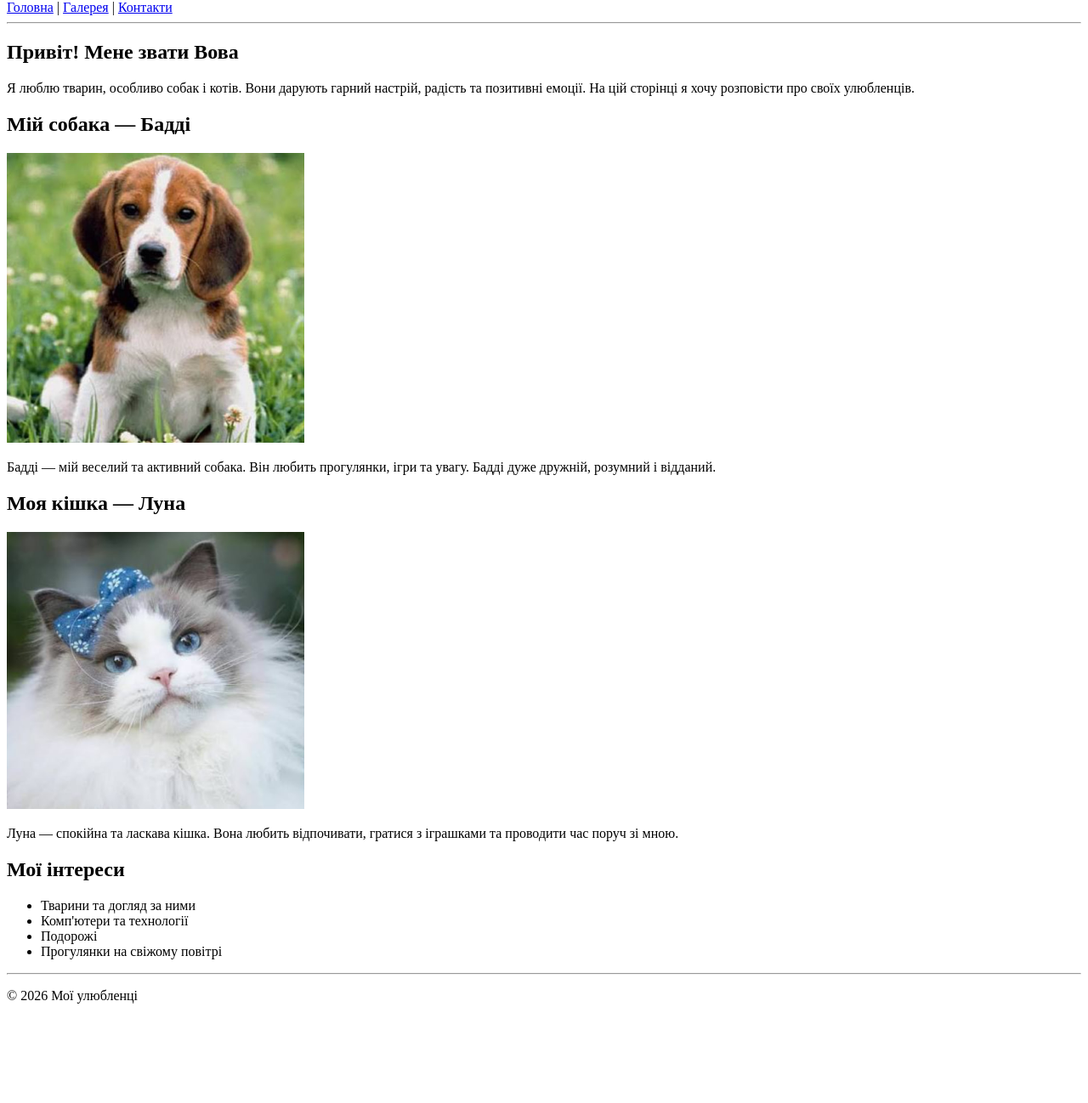
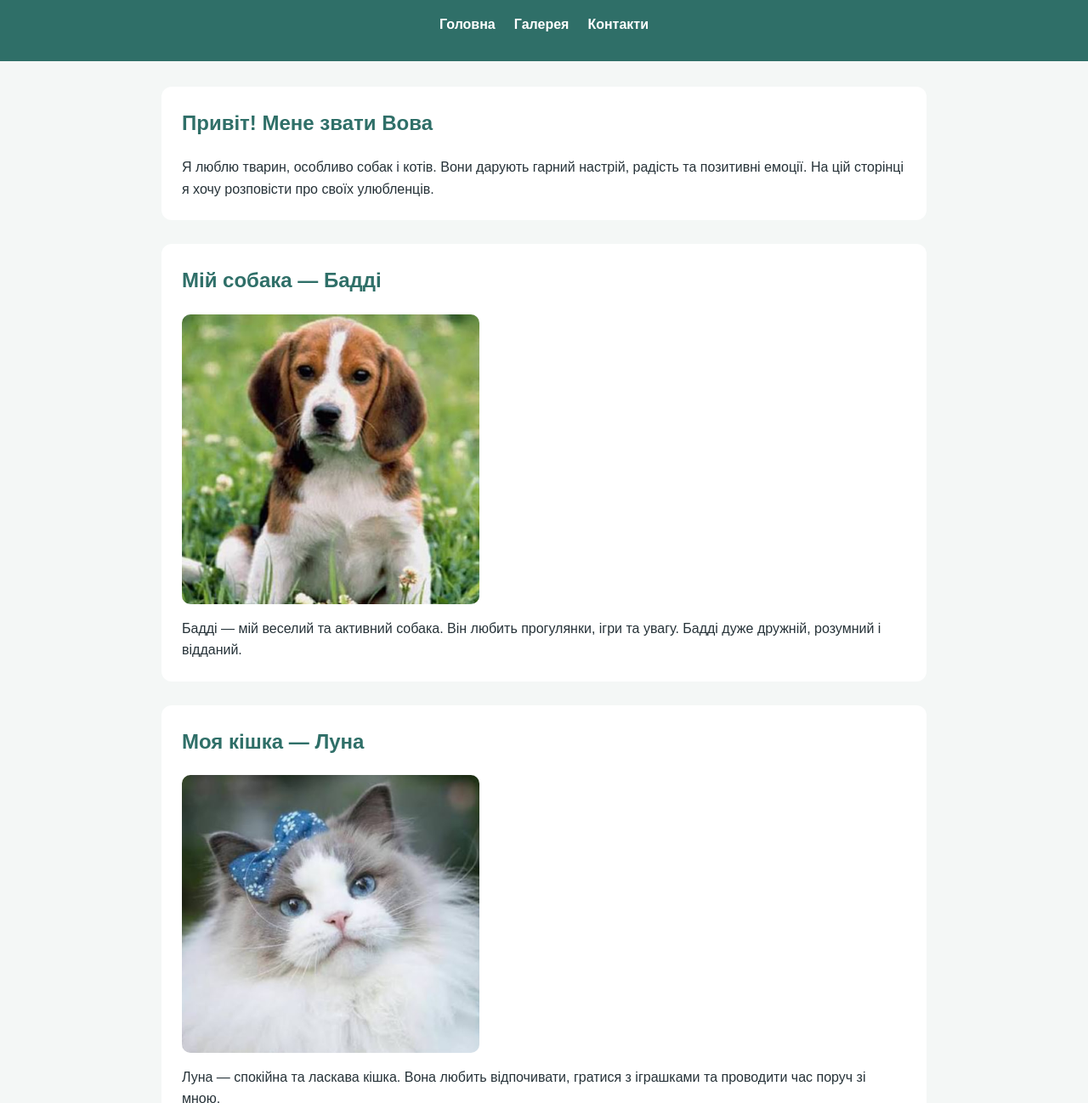
Before and after one commit to yesnomaybecan/mypage, a plain HTML site: page index.html in a window 1280 px wide. Shown: the part 80-1378 px from the top of the page at 85% size. Before the commit the page ends 1277 px from the top, so only its background shows below. Drawn offline with Linux system fonts and the light colour scheme.

Commit message:
Update HTML pages and add CSS styles

```diff
--- a/index.html
+++ b/index.html
@@ -1,66 +1,64 @@
-
 <!DOCTYPE html>
 <html lang="uk">
 <head>
     <meta charset="UTF-8">
     <meta name="viewport" content="width=device-width, initial-scale=1.0">
     <title>Мої улюбленці</title>
+    <link rel="stylesheet" href="style.css">
 </head>
-<body>
+<body id="home-page">
 
-    <header>
-        <h1>Мої улюбленці</h1>
-        <nav>
-            <a href="index.html">Головна</a> |
-            <a href="pages/gallery.html">Галерея</a> |
-            <a href="pages/contact.html">Контакти</a>
+    <header class="site-header">
+        <h1 class="site-title">Мої улюбленці</h1>
+        <nav class="main-nav">
+            <a href="index.html" class="nav-link">Головна</a>
+            <a href="pages/gallery.html" class="nav-link">Галерея</a>
+            <a href="pages/contact.html" class="nav-link">Контакти</a>
         </nav>
     </header>
 
-    <hr>
-
-    <main>
-        <h2>Привіт! Мене звати Вова</h2>
-
-        <p>
+    <main class="content">
+        <section id="intro" class="content-section">
+            <h2 class="section-title">Привіт! Мене звати Вова</h2>
+            <p class="intro-text">
                 Я люблю тварин, особливо собак і котів.
                 Вони дарують гарний настрій, радість та позитивні емоції.
                 На цій сторінці я хочу розповісти про своїх улюбленців.
             </p>
+        </section>
 
-        <h2>Мій собака — Бадді</h2>
-
-        <img src="photo/buddy.jpg" alt="Собака Бадді" width="350">
-
-        <p>
+        <section id="buddy" class="pet-section">
+            <h2 class="section-title">Мій собака — Бадді</h2>
+            <img src="photo/buddy.jpg" alt="Собака Бадді" class="pet-image">
+            <p class="pet-description">
                 Бадді — мій веселий та активний собака.
                 Він любить прогулянки, ігри та увагу.
                 Бадді дуже дружній, розумний і відданий.
             </p>
+        </section>
 
-        <h2>Моя кішка — Луна</h2>
-
-        <img src="photo/luna.jpg" alt="Кішка Луна" width="350">
-
-        <p>
+        <section id="luna" class="pet-section">
+            <h2 class="section-title">Моя кішка — Луна</h2>
+            <img src="photo/luna.jpg" alt="Кішка Луна" class="pet-image">
+            <p class="pet-description">
                 Луна — спокійна та ласкава кішка.
                 Вона любить відпочивати, гратися з іграшками
                 та проводити час поруч зі мною.
             </p>
+        </section>
 
-        <h2>Мої інтереси</h2>
-
-        <ul>
+        <section id="interests" class="content-section">
+            <h2 class="section-title">Мої інтереси</h2>
+            <ul class="interests-list">
                 <li>Тварини та догляд за ними</li>
                 <li>Комп'ютери та технології</li>
                 <li>Подорожі</li>
                 <li>Прогулянки на свіжому повітрі</li>
             </ul>
+        </section>
     </main>
 
-    <hr>
-
-    <footer>
+    <footer class="site-footer">
         <p>© 2026 Мої улюбленці</p>
     </footer>
 
--- /dev/null
+++ b/style.css
@@ -0,0 +1,108 @@
+/* Загальні стилі сторінки */
+* {
+    box-sizing: border-box;
+}
+
+body {
+    margin: 0;
+    font-family: Arial, sans-serif;
+    line-height: 1.6;
+    color: #263238;
+    background-color: #f4f7f6;
+}
+
+/* Шапка та навігація */
+.site-header {
+    padding: 30px 20px;
+    text-align: center;
+    color: white;
+    background-color: #2f6f68;
+}
+
+.site-title {
+    margin: 0 0 15px;
+}
+
+.main-nav {
+    display: flex;
+    justify-content: center;
+    flex-wrap: wrap;
+    gap: 22px;
+}
+
+.nav-link {
+    color: white;
+    text-decoration: none;
+    font-weight: bold;
+}
+
+.nav-link:hover {
+    text-decoration: underline;
+}
+
+/* Основний вміст */
+.content {
+    width: 90%;
+    max-width: 900px;
+    margin: 30px auto;
+}
+
+.content-section,
+.pet-section {
+    margin-bottom: 28px;
+    padding: 24px;
+    background-color: white;
+    border-radius: 12px;
+}
+
+.section-title {
+    margin-top: 0;
+    color: #2f6f68;
+}
+
+.intro-text,
+.pet-description {
+    margin-bottom: 0;
+}
+
+.pet-image {
+    display: block;
+    width: 100%;
+    max-width: 350px;
+    height: auto;
+    margin: 15px 0;
+    border-radius: 10px;
+}
+
+.interests-list {
+    padding-left: 22px;
+}
+
+.interests-list li {
+    margin-bottom: 8px;
+}
+
+/* Підвал сторінки */
+.site-footer {
+    padding: 18px;
+    text-align: center;
+    color: white;
+    background-color: #263f3b;
+}
+
+.site-footer p {
+    margin: 0;
+}
+
+/* Невеликі екрани */
+@media (max-width: 600px) {
+    .content {
+        width: 94%;
+        margin: 18px auto;
+    }
+
+    .content-section,
+    .pet-section {
+        padding: 18px;
+    }
+}
```
Also changed, not shown: pages/contact.html (+17 -31 lines), pages/gallery.html (+28 -34 lines). Lines whose indentation alone changed are shown as unchanged.
